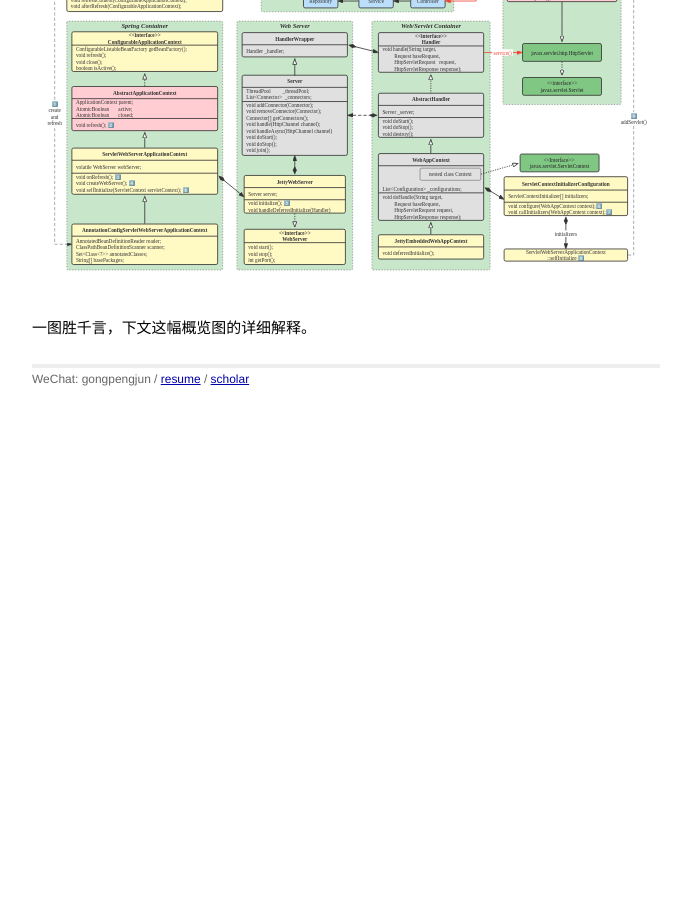
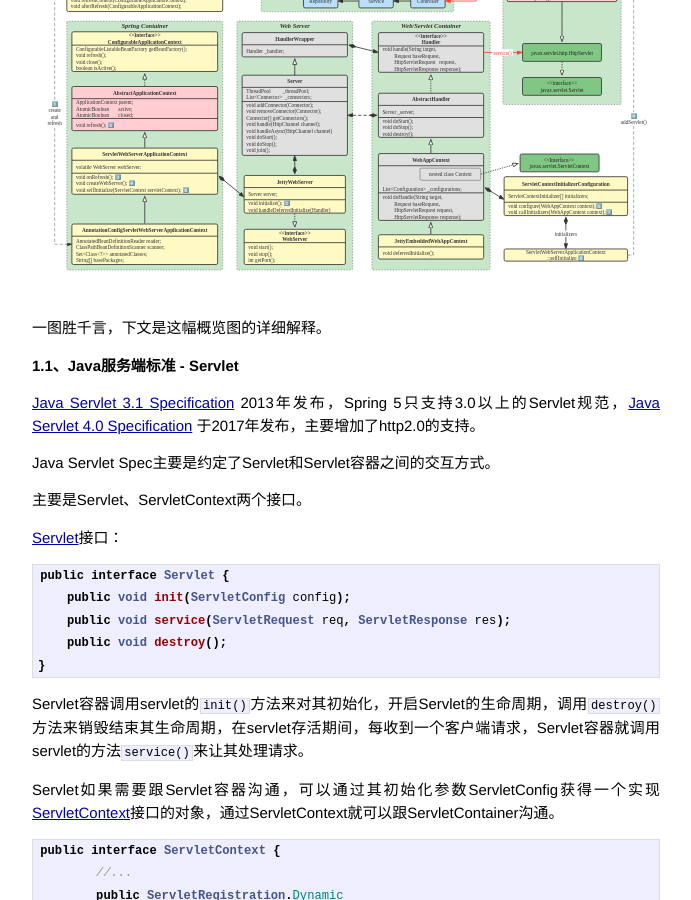
Before and after one commit to gongpengjun/gongpengjun.github.io, a Jekyll site: the page built from _posts/2022-05-21-spring-jetty-and-web-app.markdown, in a window 1280 px wide and 900 px high, scrolled down 627 px. Shown: the whole window, without its empty margins (294-985 px from the left). Built offline with Jekyll 4.4.1, drawn with Linux system fonts in a browser that asks for light colours; before the commit the page ends 1032 px from its top, so only the background shows below that; some of the changed text lies outside the part shown.

Commit message:
基本概念

````diff
--- a/_posts/2022-05-21-spring-jetty-and-web-app.markdown
+++ b/_posts/2022-05-21-spring-jetty-and-web-app.markdown
@@ -21,4 +21,66 @@ java.lang.IllegalStateException: AnnotationConfigServletWebServerApplicationCont
 
 <img src="https://gongpengjun.com/imgs/spring_jetty_web_app.svg" width="100%" alt="Spring Jetty And Web App">
 
-一图胜千言，下文这幅概览图的详细解释。
+一图胜千言，下文是这幅概览图的详细解释。
+
+### 1.1、Java服务端标准 - Servlet
+
+[Java Servlet 3.1 Specification](https://jcp.org/en/jsr/detail?id=340) 2013年发布，Spring 5只支持3.0以上的Servlet规范，[Java Servlet 4.0 Specification](https://jcp.org/en/jsr/detail?id=369) 于2017年发布，主要增加了http2.0的支持。
+
+Java Servlet Spec主要是约定了Servlet和Servlet容器之间的交互方式。
+
+主要是Servlet、ServletContext两个接口。
+
+[Servlet](https://github.com/javaee/servlet-spec/blob/master/src/main/java/javax/servlet/Servlet.java)接口：
+
+```java
+public interface Servlet {
+    public void init(ServletConfig config);
+    public void service(ServletRequest req, ServletResponse res);
+    public void destroy();
+}
+```
+
+Servlet容器调用servlet的`init()`方法来对其初始化，开启Servlet的生命周期，调用`destroy()`方法来销毁结束其生命周期，在servlet存活期间，每收到一个客户端请求，Servlet容器就调用servlet的方法`service()`来让其处理请求。
+
+Servlet如果需要跟Servlet容器沟通，可以通过其初始化参数ServletConfig获得一个实现[ServletContext](https://github.com/javaee/servlet-spec/blob/master/src/main/java/javax/servlet/ServletContext.java)接口的对象，通过ServletContext就可以跟ServletContainer沟通。
+
+```java
+public interface ServletContext {
+	//...
+	public ServletRegistration.Dynamic
+	addServlet(String servletName, Servlet servlet);
+	//...
+}
+```
+
+更重要的，在往一个Servlet容器中添加Servlet时可以通过ServletContext接口方法`addServlet()`将自己的servlet注册到Servlet容器中。
+
+具体到Spring和Jetty，Spring Framework中的类DispatcherServlet就是实现了Servlet接口，Jetty中的WebAppContext类的内部类WebAppContext.Context实现了ServletContext接口。
+
+### 1.2、Web Server/Web Container/Web App
+
+
+## 2、Java服务端标准 - Servlet
+
+### 2.1、Java Servlet API
+
+Java服务端的技术标准是Java Servlet API，
+
+```
+
+```
+
+- - -
+
+## 3、结论
+
+1.
+1.
+1.
+
+## 4、参考
+
+- Servlet History: https://jamesgdriscoll.wordpress.com/2010/02/09/servlet-history/
+- Java Servlet 3.1 Specification: https://jcp.org/en/jsr/detail?id=340
+- Java Servlet 4.0 Specification: https://jcp.org/en/jsr/detail?id=369
````
